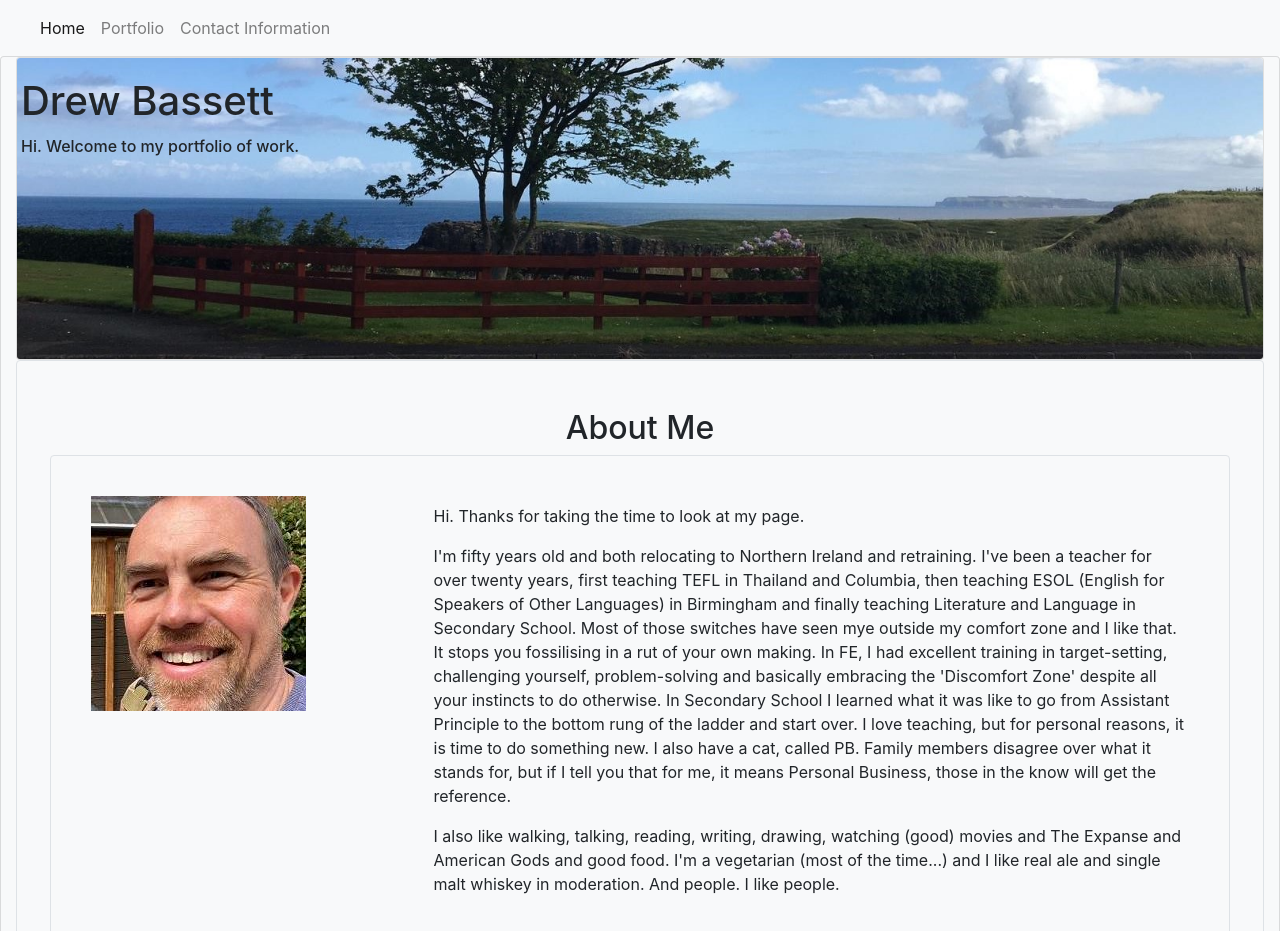
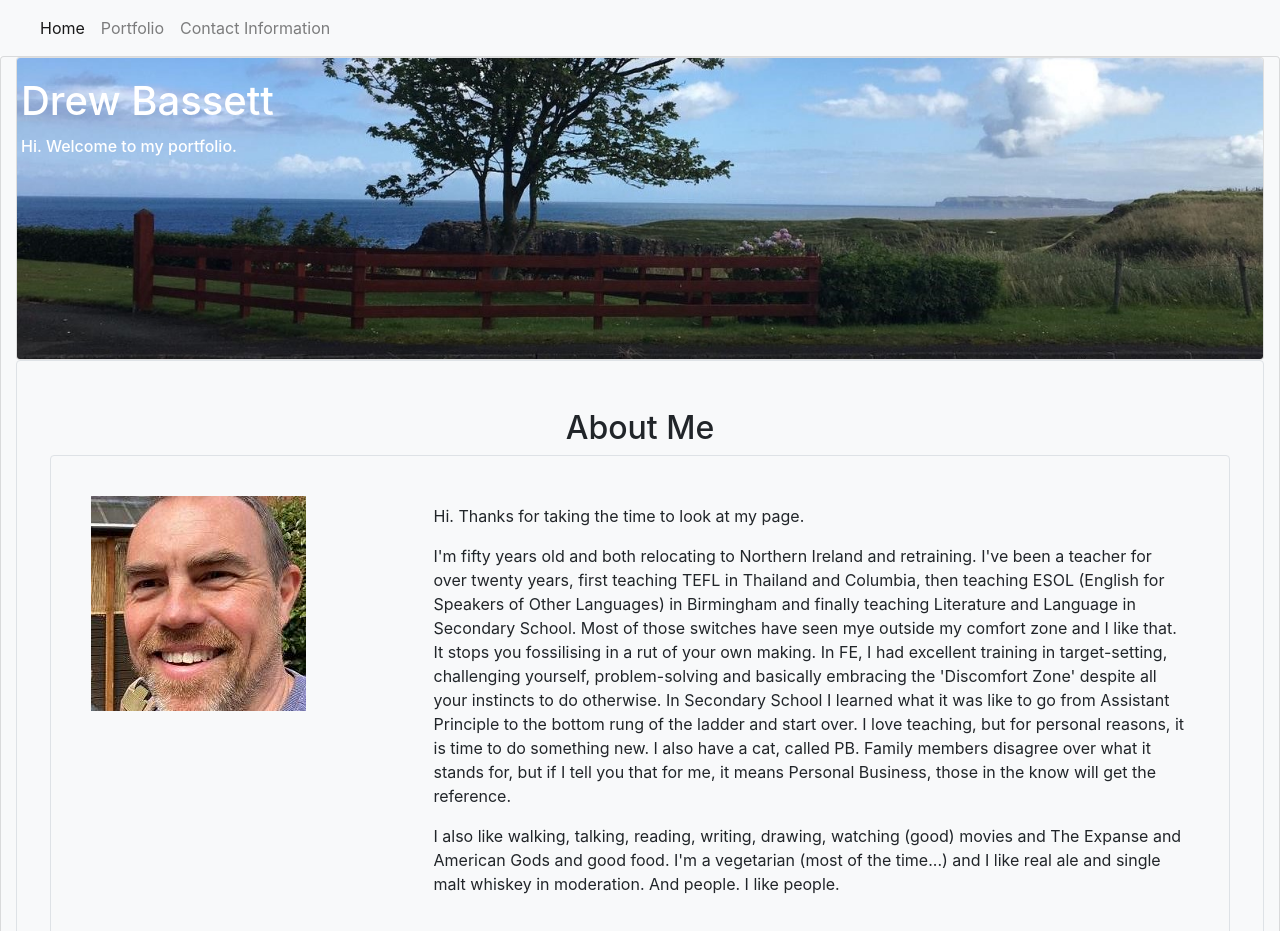
Before and after one commit to drewbassett24/Portfolio, a plain HTML site: page index.html in a window 1280 px wide. Shown: the top 931 px of the page. Drawn offline with nearby package versions, Linux system fonts and the light colour scheme.

Commit message:
VSC tells me there are changes, so I'm committing to be sure.

```diff
--- a/index.html
+++ b/index.html
@@ -43,9 +43,9 @@
         <img id="card-image" class="card image img-fluid" src="landscapetreeNI2.jpg"
           alt="Rural landscape with a tree, Northern Ireland." />
       </div>
-      <div class="card-img-overlay">
-        <h1 id="card-title" class="card-title">Drew Bassett</h1>
-        <h6 id="card-text" class="card-text">Hi. Welcome to my portfolio of work.</h6>
+      <div class="card-img-overlay text-white">
+        <h1 id="card-title" class="card-title ">Drew Bassett</h1>
+        <h6 id="card-text" class="card-text">Hi. Welcome to my portfolio.</h6>
       </div>
     </section>
 
@@ -59,7 +59,7 @@
           <img src="me.jpg" alt="Photo of Drew">
         </div>
 
-        <div class="col 8 m-4 p-3">
+        <div class="col-8 m-4 p-3">
           <h3></h3>
           <p>Hi. Thanks for taking the time to look at my page.</p>
           <p>I'm fifty years old and both relocating to Northern Ireland and retraining. I've been a teacher for over
```
Also changed, not shown: contact.html (+1 -1 lines), portfolio.html (+1 -1 lines).
